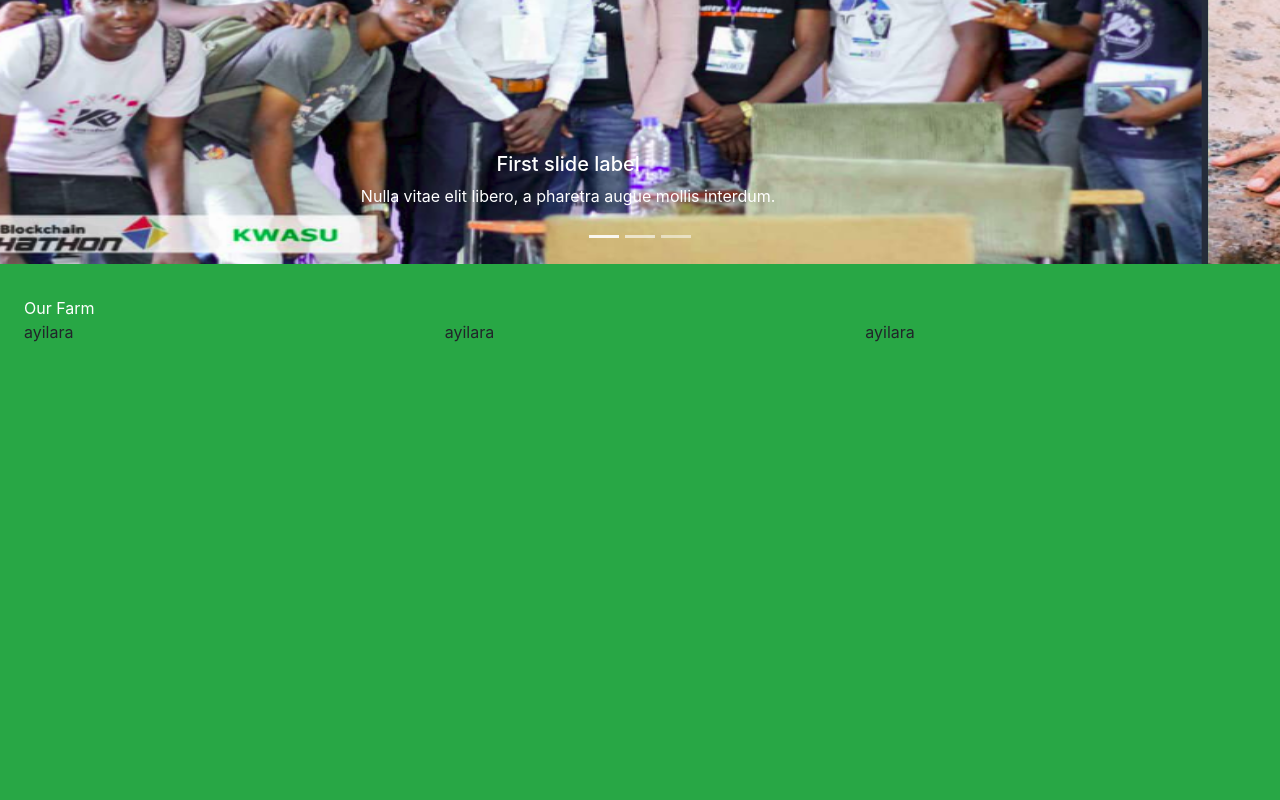
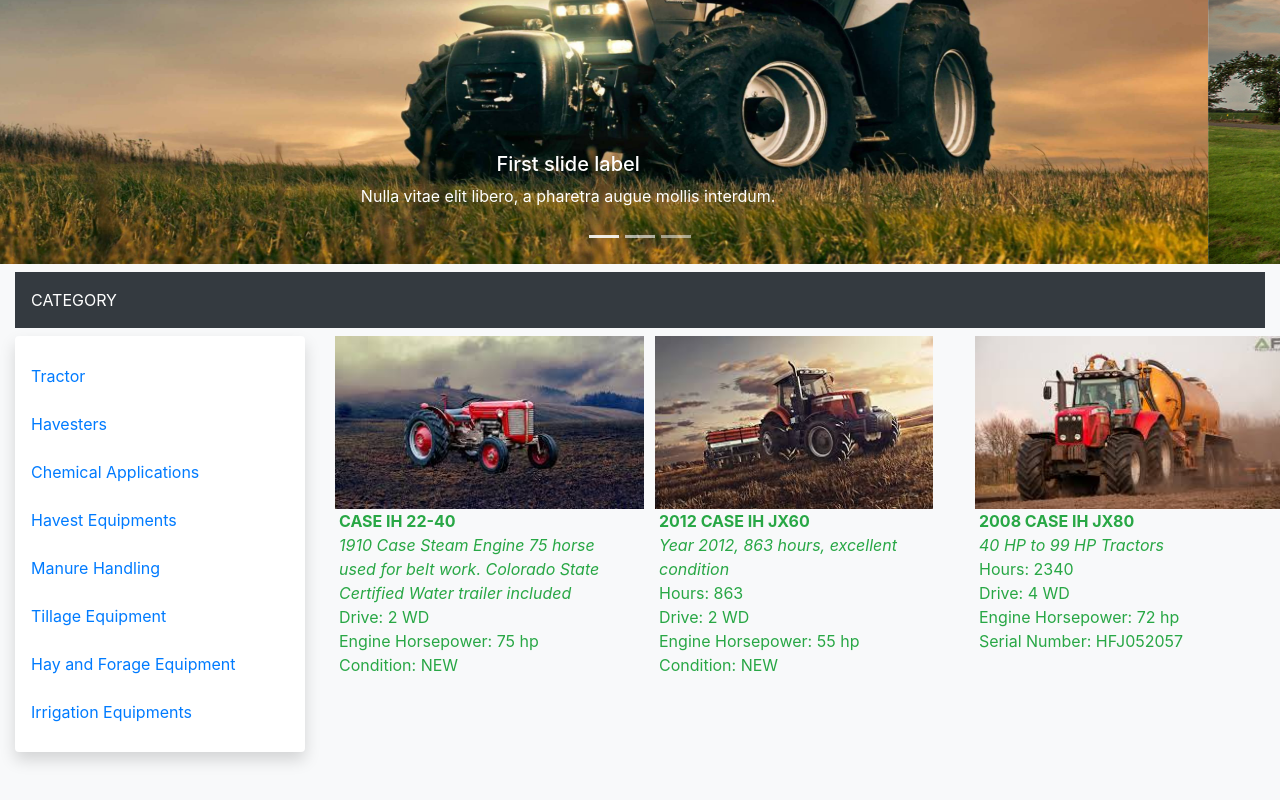
Before and after one commit to ayilaraolamilekan/AgroTech, a plain HTML site: page index.html in a window 1280 px wide. Shown: the part 435-1235 px from the top of the page. Before the commit the page ends 803 px from the top, so only its background shows below. Drawn offline with nearby package versions, Linux system fonts and the light colour scheme.

Commit message:
add content

```diff
--- /dev/null
+++ b/css/style.css
@@ -0,0 +1,10 @@
+.category{
+    line-height: 3em;
+    text-decoration: none;
+}
+@media (min-width: 992px) {
+    .li{height: 173px}
+}
+@media (max-width: 992px) {
+    .li{height: 113px}
+}
--- a/index.html
+++ b/index.html
@@ -7,8 +7,9 @@
     <title>AgroTech</title>
     <link rel="icon" href="image/AgroTech%20logo.png">
     <link rel="stylesheet" href="css/bootstrap.min.css">
+    <link rel="stylesheet" href="css/style.css">
 </head>
-<body class="bg-success">
+<body class="bg-light">
 <nav class="navbar navbar-expand-lg  navbar-dark bg-dark">
     <a class="navbar-brand" href="#"><img src="image/head.png" alt="head" height="65" width="130"></a>
     <button class="navbar-toggler" type="button" data-toggle="collapse" data-target="#navbarSupportedContent" aria-controls="navbarSupportedContent" aria-expanded="false" aria-label="Toggle navigation">
@@ -45,21 +46,21 @@
         </ol>
         <div class="carousel-inner mt-2">
             <div class="carousel-item active">
-                <img src="image/hack.png" class="d-block w-100 h-75" alt="hack">
+                <img src="image/tractor1.jpeg" class="d-block w-100 h-75" alt="hack">
                 <div class="carousel-caption d-none d-md-block">
                     <h5>First slide label</h5>
                     <p>Nulla vitae elit libero, a pharetra augue mollis interdum.</p>
                 </div>
             </div>
             <div class="carousel-item">
-                <img src="image/community.jpeg" class="d-block w-100 h-75" alt="community">
+                <img src="image/tractor2.jpeg" class="d-block w-100 h-75" alt="community">
                 <div class="carousel-caption d-none d-md-block">
                     <h5>Second slide label</h5>
-                    <p>Lorem ipsum dolor sit amet, consectetur adipiscing elit.</p>
+                    <p>Lorem ipsum dolor selitit amet, consectetur adipiscing .</p>
                 </div>
             </div>
             <div class="carousel-item">
-                <img src="image/date.jpeg" class="d-block w-100 h-75" alt="date">
+                <img src="image/tractor3.jpg" class="d-block w-100 h-75" alt="date">
                 <div class="carousel-caption d-none d-md-block">
                     <h5>Third slide label</h5>
                     <p>Praesent commodo cursus magna, vel scelerisque nisl consectetur.</p>
@@ -76,17 +77,53 @@
         </a>
     </div>
 </div>
-<div class="container-fluid mt-2 p-4">
-    <span class="text-white">Our Farm</span>
-    <div class="row">
-        <div class="col-12 col-md-4">
-            ayilara
+<div class="container-fluid mt-2">
+    <div class="bg-dark text-white p-3">CATEGORY</div>
+    <div class="row bg-light">
+        <div class="col-6 col-md-3">
+            <div class="bg-white rounded shadow p-3 mb-5 bg-white rounded mt-2 p-3 category">
+                <div><a href="#">Tractor</a></div>
+                <div><a href="#">Havesters</a></div>
+                <div><a href="#">Chemical Applications</a></div>
+                <div><a href="#">Havest Equipments</a></div>
+                <div><a href="#">Manure Handling</a></div>
+                <div><a href="#">Tillage Equipment</a></div>
+                <div><a href="#">Hay and Forage Equipment</a></div>
+                <div><a href="#">Irrigation Equipments</a></div>
+            </div>
         </div>
-        <div class="col-12 col-md-4">
-            ayilara
+        <div></div>
+        <div class="col-6 col-md-3 pt-2">
+            <img src="image/li1.jpg" alt="li1" class="li">
+            <div class="text-success pl-1">
+                <div class="font-weight-bolder">CASE IH 22-40</div>
+                <div class="font-italic">1910 Case Steam Engine 75 horse used for belt work. Colorado State Certified Water trailer included</div>
+                <div>Drive: 2 WD</div>
+                <div>Engine Horsepower: 75 hp</div>
+                <div>Condition: NEW</div>
+            </div>
         </div>
-        <div class="col-12 col-md-4">
-            ayilara
+        <div class="col-6 col-md-3 pt-2">
+            <img src="image/li2.jpg" alt="li2" class="li">
+            <div class="text-success pl-1">
+                <div class="font-weight-bold"> 2012 CASE IH JX60</div>
+                <div class="font-italic">Year 2012, 863 hours, excellent condition</div>
+                <div>Hours: 863</div>
+                <div>Drive: 2 WD</div>
+                <div>Engine Horsepower: 55 hp</div>
+                <div>Condition: NEW</div>
+            </div>
+        </div>
+        <div class="col-6 col-md-3 pt-2">
+            <img src="image/li3.jpg" alt="li2" class="li">
+            <div class="text-success pl-1">
+                <div class="font-weight-bold">2008 CASE IH JX80</div>
+                <div class="font-italic">40 HP to 99 HP Tractors</div>
+                <div>Hours: 2340</div>
+                <div>Drive: 4 WD </div>
+                <div>Engine Horsepower: 72 hp</div>
+                <div>Serial Number: HFJ052057 </div>
+            </div>
         </div>
     </div>
 </div>
```
Also changed, not shown: image/li1.jpg (added), image/li2.jpg (added), image/li3.jpg (added), image/tractor1.jpeg (added), image/tractor2.jpeg (added), image/tractor3.jpg (added), 1 other file.
